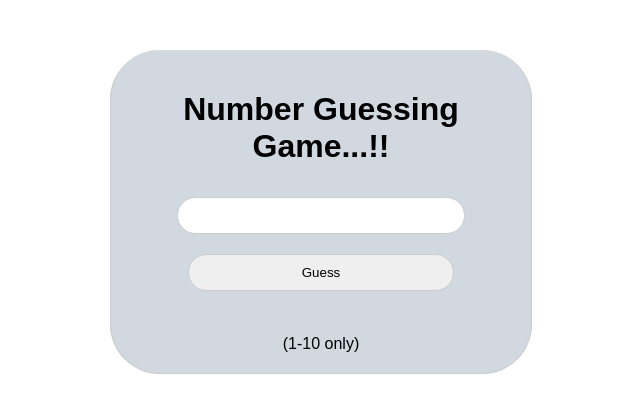
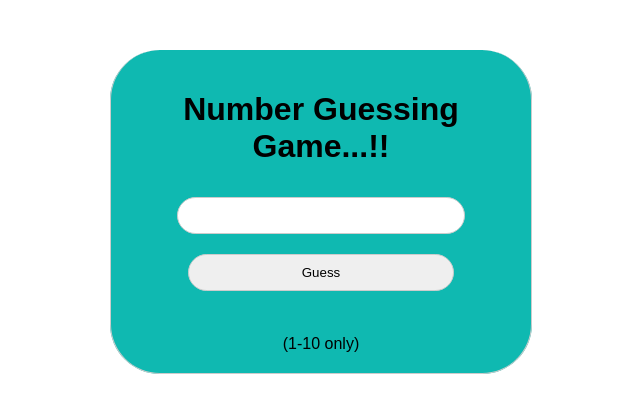
Before and after one commit to nihindug2004/NumberGuess-Game, a plain HTML site: page index.html in a window 1280 px wide. Shown: the whole page, without its empty margins (319-959 px from the left). Drawn offline with Linux system fonts and the light colour scheme.

Commit message:
color change

```diff
--- a/style.css
+++ b/style.css
@@ -9,7 +9,7 @@ body {
 }
 
 fieldset{
-    background-color: #d1d8e0;
+    background-color: #0fb9b1;
     padding: 20px;
     border: 1px solid #ccc;
     border-radius: 50px;
```
